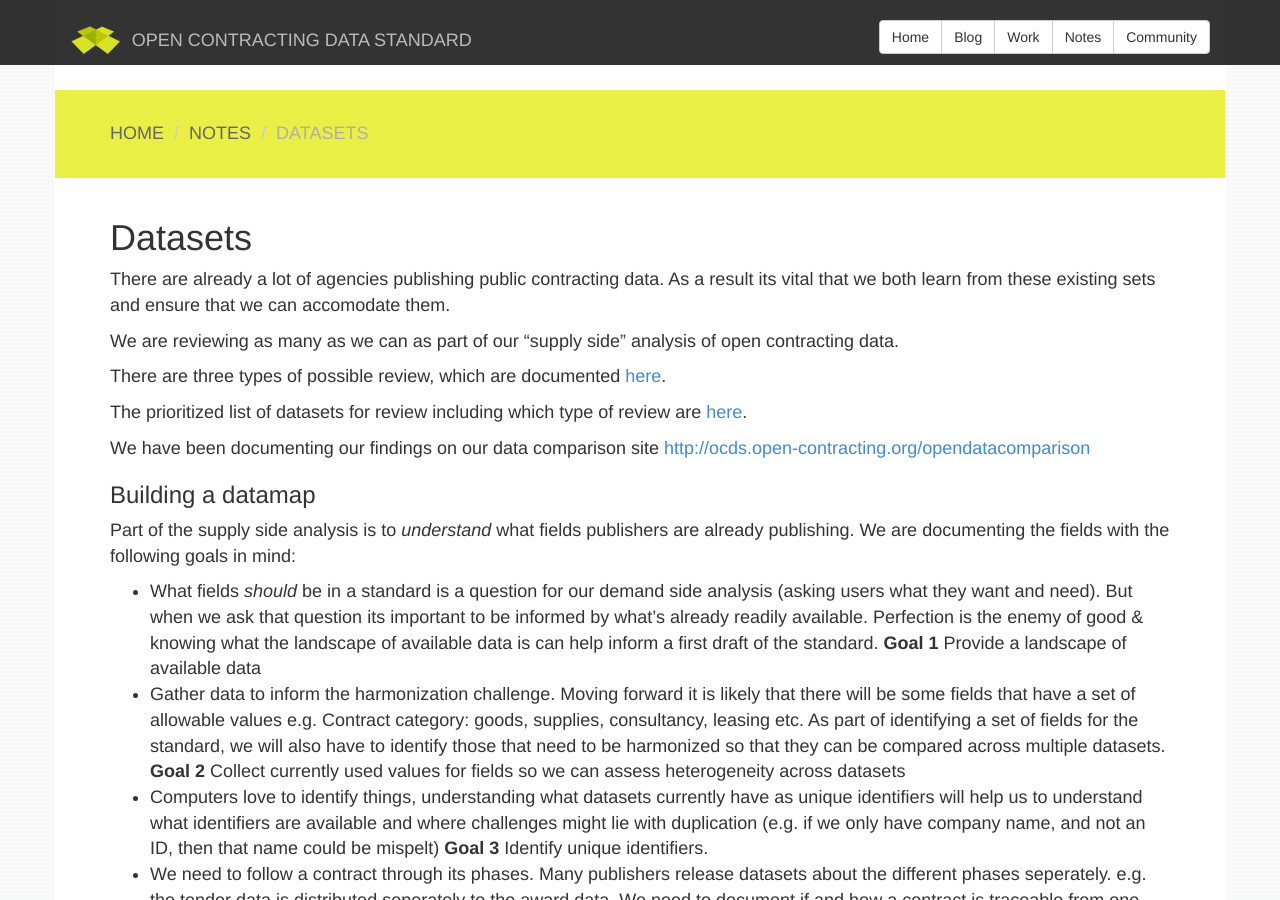
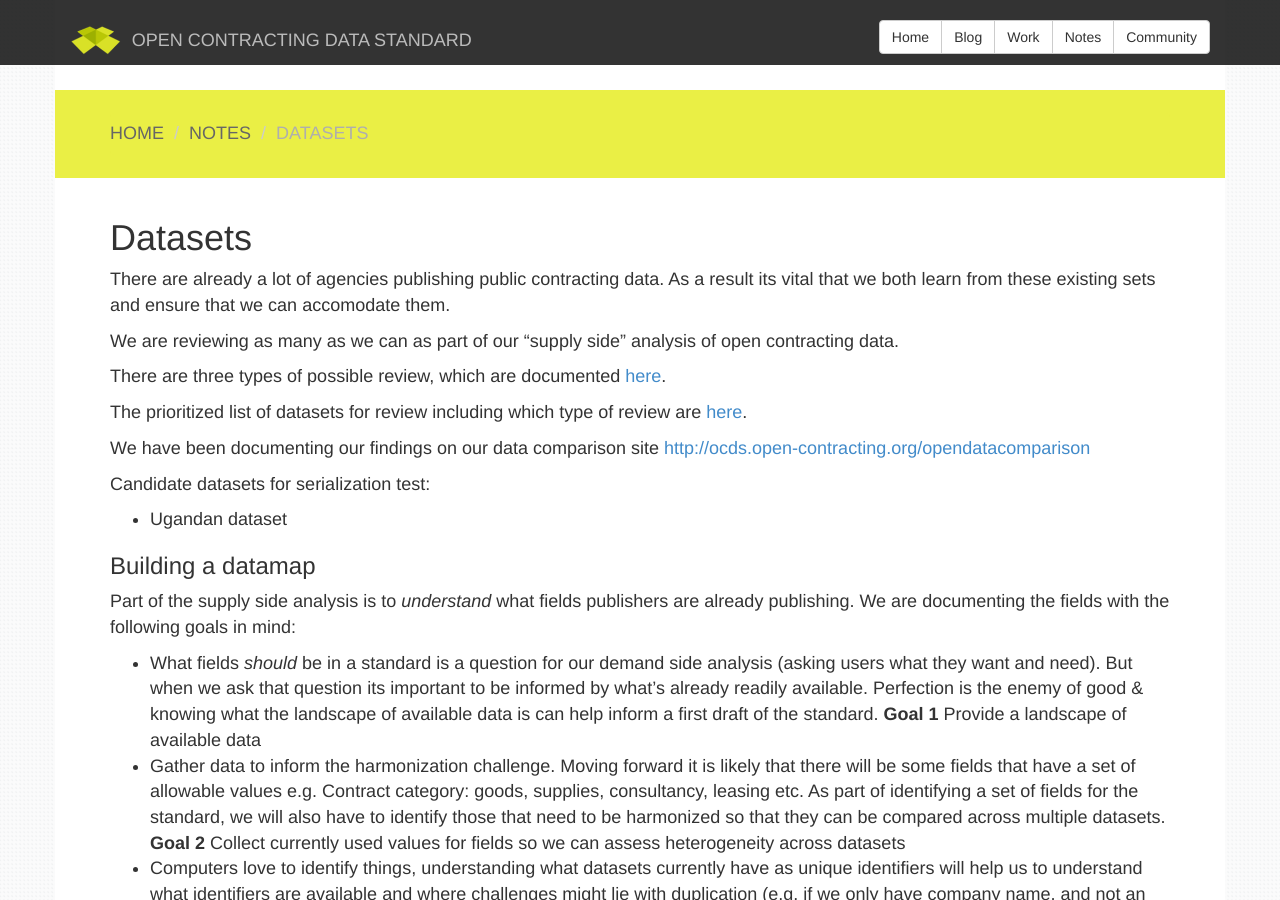
Before and after one commit to open-contracting/open-contracting.github.io, a Jekyll site: the page built from pages/notes/datasets/index.md, in a window 1280 px wide and 900 px high. Built offline with Jekyll 4.4.1, drawn with Linux system fonts in a browser that asks for light colours; nearby versions of some CDN libraries; Markdown is read by kramdown in place of the engine named in the settings.

Commit message:
Update index.md

```diff
--- a/pages/notes/datasets/index.md
+++ b/pages/notes/datasets/index.md
@@ -15,6 +15,9 @@ There are three types of possible review, which are documented [here](review_typ
 The prioritized list of datasets for review including which type of review are [here](priorities.html).
 
 We have been documenting our findings on our data comparison site [http://ocds.open-contracting.org/opendatacomparison](http://ocds.open-contracting.org/opendatacomparison)
+
+Candidate datasets for serialization test:
+* Ugandan dataset
 
 ### Building a datamap
 Part of the supply side analysis is to *understand* what fields publishers are already publishing. We are documenting the fields with the following goals in mind:
```
